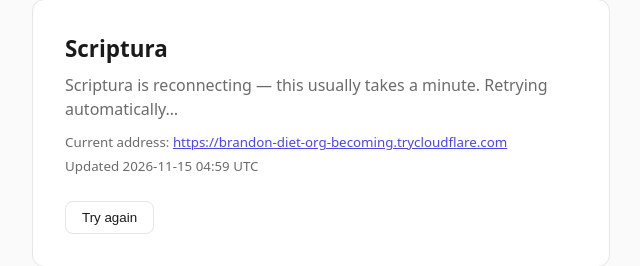
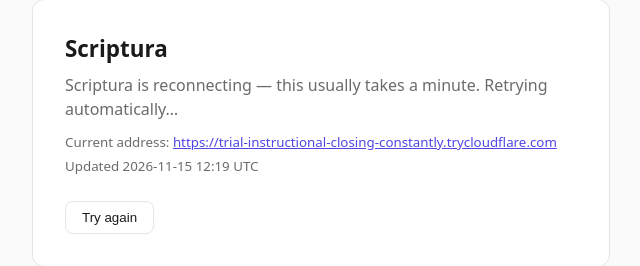
Before and after one commit to Ro-wdy/scriptura-link, a plain HTML site: page index.html in a window 1280 px wide. Shown: the part 267-533 px from the top of the page, 319-959 px from the left. Drawn offline with Linux system fonts and the light colour scheme; no server answers.

Commit message:
Tunnel address is now https://trial-instructional-closing-constantly.trycloudflare.com

```diff
--- a/index.html
+++ b/index.html
@@ -24,7 +24,7 @@
 <main>
   <h1>Scriptura</h1>
   <p id="status"><span class="spinner"></span>Checking whether the app is up…</p>
-  <p><small>Current address: <a id="link" href="https://brandon-diet-org-becoming.trycloudflare.com">https://brandon-diet-org-becoming.trycloudflare.com</a><br>Updated 2026-11-15 04:59 UTC</small></p>
+  <p><small>Current address: <a id="link" href="https://trial-instructional-closing-constantly.trycloudflare.com">https://trial-instructional-closing-constantly.trycloudflare.com</a><br>Updated 2026-11-15 12:19 UTC</small></p>
   <button id="retry" hidden type="button">Try again</button>
 </main>
 <script>
@@ -49,7 +49,7 @@
      republishes within a minute or two), so this retries on its own rather
      than making the visitor keep pressing a button. */
   var RAW = "https://raw.githubusercontent.com/Ro-wdy/scriptura-link/main/current.txt";
-  var BAKED = "https://brandon-diet-org-becoming.trycloudflare.com";
+  var BAKED = "https://trial-instructional-closing-constantly.trycloudflare.com";
   var statusEl = document.getElementById("status");
   var linkEl = document.getElementById("link");
   var retryEl = document.getElementById("retry");
```
Also changed, not shown: current.txt.
